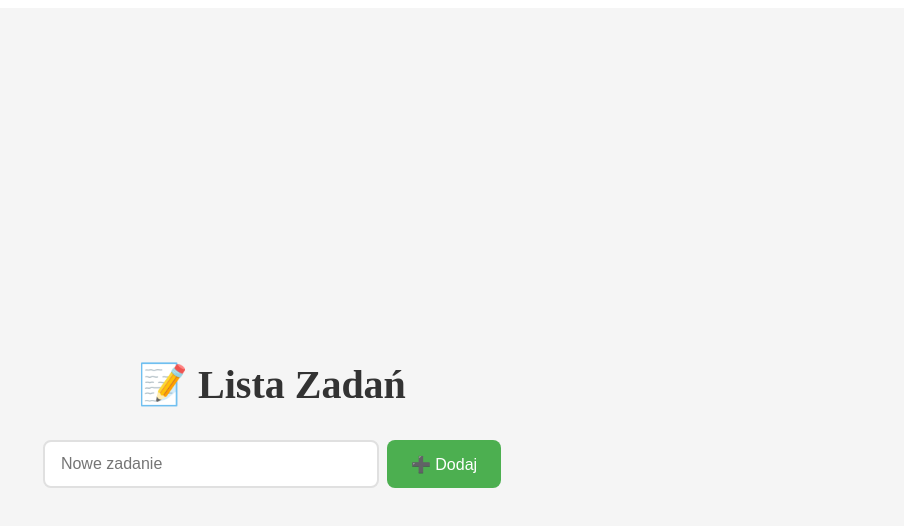
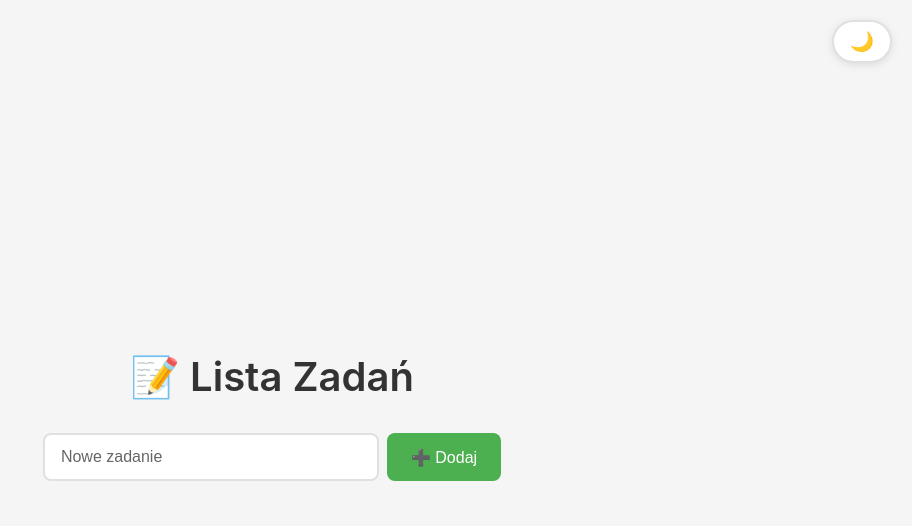
Before and after one commit to tomaszjader/todo-rxjs, an Angular app: page / in a window 1280 px wide. Shown: the top 526 px of the page, without its empty margins (368-1280 px from the left). Built offline with nearby package versions, Linux system fonts and the light colour scheme.

Commit message:
added dark mode

```diff
--- a/src/app/components/todo/todo.component.ts
+++ b/src/app/components/todo/todo.component.ts
@@ -2,6 +2,7 @@ import { Component } from '@angular/core';
 import { AsyncPipe, NgFor, NgIf } from '@angular/common';
 import { FormsModule } from '@angular/forms';
 import { TodoService, Todo } from '../../services/todo.service';
+import { ThemeService } from '../../services/theme.service';
 
 import { Observable } from 'rxjs';
 
@@ -14,12 +15,17 @@ import { Observable } from 'rxjs';
 })
 export class TodoComponent {
   todos$: Observable<Todo[]>;
+  isDarkMode$: Observable<boolean>;
   newTask = '';
   editingId: number | null = null;
   editingText = '';
 
-  constructor(private todoService: TodoService) {
+  constructor(
+    private todoService: TodoService,
+    private themeService: ThemeService
+  ) {
     this.todos$ = this.todoService.todos$;
+    this.isDarkMode$ = this.themeService.isDarkMode$;
   }
 
   add() {
@@ -49,4 +55,8 @@ export class TodoComponent {
     this.editingId = null;
     this.editingText = '';
   }
+
+  toggleTheme() {
+    this.themeService.toggleTheme();
+  }
 }
--- a/src/app/components/todo/todo.css
+++ b/src/app/components/todo/todo.css
@@ -4,12 +4,12 @@
     align-items: center;
     justify-content: center;
     min-height: 100vh;
-    background-color: #f5f5f5;
+    background-color: var(--bg-primary);
     padding: 2rem;
 }
 
 h2 {
-    color: #333;
+    color: var(--text-primary);
     margin-bottom: 2rem;
     font-size: 2.5rem;
     font-weight: 600;
@@ -23,22 +23,28 @@ h2 {
 
 .add-todo input {
     padding: 0.8rem 1rem;
-    border: 2px solid #e0e0e0;
+    border: 2px solid var(--border-color);
     border-radius: 8px;
     font-size: 1rem;
     width: 300px;
     transition: border-color 0.3s ease;
+    background-color: var(--bg-secondary);
+    color: var(--text-primary);
 }
 
 .add-todo input:focus {
     outline: none;
-    border-color: #4CAF50;
+    border-color: var(--accent-green);
     box-shadow: 0 0 5px rgba(76, 175, 80, 0.2);
+}
+
+.add-todo input::placeholder {
+    color: var(--text-secondary);
 }
 
 .add-todo button {
     padding: 0.8rem 1.5rem;
-    background-color: #4CAF50;
+    background-color: var(--accent-green);
     color: white;
     border: none;
     border-radius: 8px;
@@ -48,7 +54,7 @@ h2 {
 }
 
 .add-todo button:hover {
-    background-color: #45a049;
+    background-color: var(--accent-green-hover);
 }
 
 .todo-list {
@@ -59,11 +65,12 @@ h2 {
 }
 
 .todo-item {
-    background-color: white;
+    background-color: var(--bg-secondary);
     margin-bottom: 0.8rem;
     border-radius: 8px;
-    box-shadow: 0 2px 4px rgba(0,0,0,0.1);
+    box-shadow: 0 2px 4px var(--shadow);
     transition: transform 0.2s ease;
+    border: 1px solid var(--border-color);
 }
 
 .todo-item:hover {
@@ -80,7 +87,7 @@ h2 {
 .todo-text {
     flex: 1;
     font-size: 1rem;
-    color: #333;
+    color: var(--text-primary);
 }
 
 .todo-actions {
@@ -90,7 +97,7 @@ h2 {
 
 .edit-btn {
     padding: 0.5rem 0.8rem;
-    background-color: #2196F3;
+    background-color: var(--accent-blue);
     color: white;
     border: none;
     border-radius: 6px;
@@ -100,12 +107,12 @@ h2 {
 }
 
 .edit-btn:hover {
-    background-color: #1976D2;
+    background-color: var(--accent-blue-hover);
 }
 
 .delete-btn {
     padding: 0.5rem 0.8rem;
-    background-color: #f44336;
+    background-color: var(--accent-red);
     color: white;
     border: none;
     border-radius: 6px;
@@ -115,7 +122,7 @@ h2 {
 }
 
 .delete-btn:hover {
-    background-color: #d32f2f;
+    background-color: var(--accent-red-hover);
 }
 
 .todo-edit {
@@ -127,15 +134,17 @@ h2 {
 
 .edit-input {
     padding: 0.8rem;
-    border: 2px solid #e0e0e0;
+    border: 2px solid var(--border-color);
     border-radius: 6px;
     font-size: 1rem;
     transition: border-color 0.3s ease;
+    background-color: var(--bg-secondary);
+    color: var(--text-primary);
 }
 
 .edit-input:focus {
     outline: none;
-    border-color: #2196F3;
+    border-color: var(--accent-blue);
     box-shadow: 0 0 5px rgba(33, 150, 243, 0.2);
 }
 
@@ -147,7 +156,7 @@ h2 {
 
 .save-btn {
     padding: 0.6rem 1rem;
-    background-color: #4CAF50;
+    background-color: var(--accent-green);
     color: white;
     border: none;
     border-radius: 6px;
@@ -157,12 +166,12 @@ h2 {
 }
 
 .save-btn:hover {
-    background-color: #45a049;
+    background-color: var(--accent-green-hover);
 }
 
 .cancel-btn {
     padding: 0.6rem 1rem;
-    background-color: #757575;
+    background-color: var(--accent-gray);
     color: white;
     border: none;
     border-radius: 6px;
@@ -172,5 +181,5 @@ h2 {
 }
 
 .cancel-btn:hover {
-    background-color: #616161;
+    background-color: var(--accent-gray-hover);
 }
--- a/src/app/components/todo/todo.html
+++ b/src/app/components/todo/todo.html
@@ -1,4 +1,9 @@
 <div class="container">
+    <!-- Przełącznik motywu -->
+    <button class="theme-toggle" (click)="toggleTheme()" [title]="(isDarkMode$ | async) ? 'Przełącz na tryb jasny' : 'Przełącz na tryb ciemny'">
+        {{ (isDarkMode$ | async) ? '☀️' : '🌙' }}
+    </button>
+
     <h2>📝 Lista Zadań</h2>
 
     <div class="add-todo">
--- /dev/null
+++ b/src/app/services/theme.service.ts
@@ -0,0 +1,66 @@
+import { Injectable } from '@angular/core';
+import { BehaviorSubject, Observable } from 'rxjs';
+
+@Injectable({
+  providedIn: 'root'
+})
+export class ThemeService {
+  private readonly THEME_KEY = 'theme';
+  private isDarkModeSubject = new BehaviorSubject<boolean>(false);
+
+  constructor() {
+    this.loadThemeFromStorage();
+  }
+
+  get isDarkMode$(): Observable<boolean> {
+    return this.isDarkModeSubject.asObservable();
+  }
+
+  get isDarkMode(): boolean {
+    return this.isDarkModeSubject.value;
+  }
+
+  private loadThemeFromStorage(): void {
+    try {
+      const savedTheme = localStorage.getItem(this.THEME_KEY);
+      if (savedTheme) {
+        const isDark = savedTheme === 'dark';
+        this.isDarkModeSubject.next(isDark);
+        this.applyTheme(isDark);
+      } else {
+        // Sprawdź preferencje systemowe
+        const prefersDark = window.matchMedia('(prefers-color-scheme: dark)').matches;
+        this.isDarkModeSubject.next(prefersDark);
+        this.applyTheme(prefersDark);
+      }
+    } catch (error) {
+      console.error('Błąd podczas ładowania motywu z localStorage:', error);
+    }
+  }
+
+  toggleTheme(): void {
+    const newTheme = !this.isDarkModeSubject.value;
+    this.isDarkModeSubject.next(newTheme);
+    this.saveThemeToStorage(newTheme);
+    this.applyTheme(newTheme);
+  }
+
+  private saveThemeToStorage(isDark: boolean): void {
+    try {
+      localStorage.setItem(this.THEME_KEY, isDark ? 'dark' : 'light');
+    } catch (error) {
+      console.error('Błąd podczas zapisywania motywu do localStorage:', error);
+    }
+  }
+
+  private applyTheme(isDark: boolean): void {
+    const body = document.body;
+    if (isDark) {
+      body.classList.add('dark-theme');
+      body.classList.remove('light-theme');
+    } else {
+      body.classList.add('light-theme');
+      body.classList.remove('dark-theme');
+    }
+  }
+}
--- a/src/styles.css
+++ b/src/styles.css
@@ -1 +1,66 @@
 /* You can add global styles to this file, and also import other style files */
+
+/* Globalne style dla motywów */
+body {
+  margin: 0;
+  padding: 0;
+  font-family: -apple-system, BlinkMacSystemFont, 'Segoe UI', Roboto, sans-serif;
+  transition: background-color 0.3s ease, color 0.3s ease;
+}
+
+/* Motyw jasny (domyślny) */
+body.light-theme {
+  --bg-primary: #f5f5f5;
+  --bg-secondary: #ffffff;
+  --text-primary: #333333;
+  --text-secondary: #666666;
+  --border-color: #e0e0e0;
+  --shadow: rgba(0, 0, 0, 0.1);
+  --accent-green: #4CAF50;
+  --accent-green-hover: #45a049;
+  --accent-blue: #2196F3;
+  --accent-blue-hover: #1976D2;
+  --accent-red: #f44336;
+  --accent-red-hover: #d32f2f;
+  --accent-gray: #757575;
+  --accent-gray-hover: #616161;
+}
+
+/* Motyw ciemny */
+body.dark-theme {
+  --bg-primary: #121212;
+  --bg-secondary: #1e1e1e;
+  --text-primary: #ffffff;
+  --text-secondary: #b3b3b3;
+  --border-color: #333333;
+  --shadow: rgba(0, 0, 0, 0.3);
+  --accent-green: #66BB6A;
+  --accent-green-hover: #4CAF50;
+  --accent-blue: #42A5F5;
+  --accent-blue-hover: #2196F3;
+  --accent-red: #EF5350;
+  --accent-red-hover: #f44336;
+  --accent-gray: #9E9E9E;
+  --accent-gray-hover: #757575;
+}
+
+/* Przełącznik motywu */
+.theme-toggle {
+  position: fixed;
+  top: 20px;
+  right: 20px;
+  background: var(--bg-secondary);
+  border: 2px solid var(--border-color);
+  border-radius: 50px;
+  padding: 8px 16px;
+  cursor: pointer;
+  font-size: 1.2rem;
+  transition: all 0.3s ease;
+  box-shadow: 0 2px 8px var(--shadow);
+  z-index: 1000;
+}
+
+.theme-toggle:hover {
+  transform: scale(1.05);
+  box-shadow: 0 4px 12px var(--shadow);
+}
```
